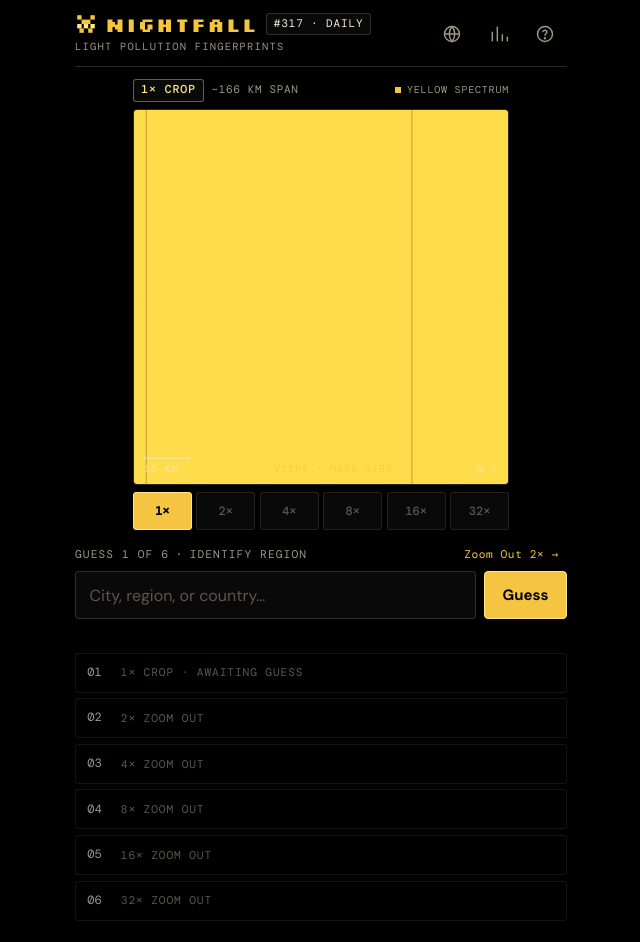
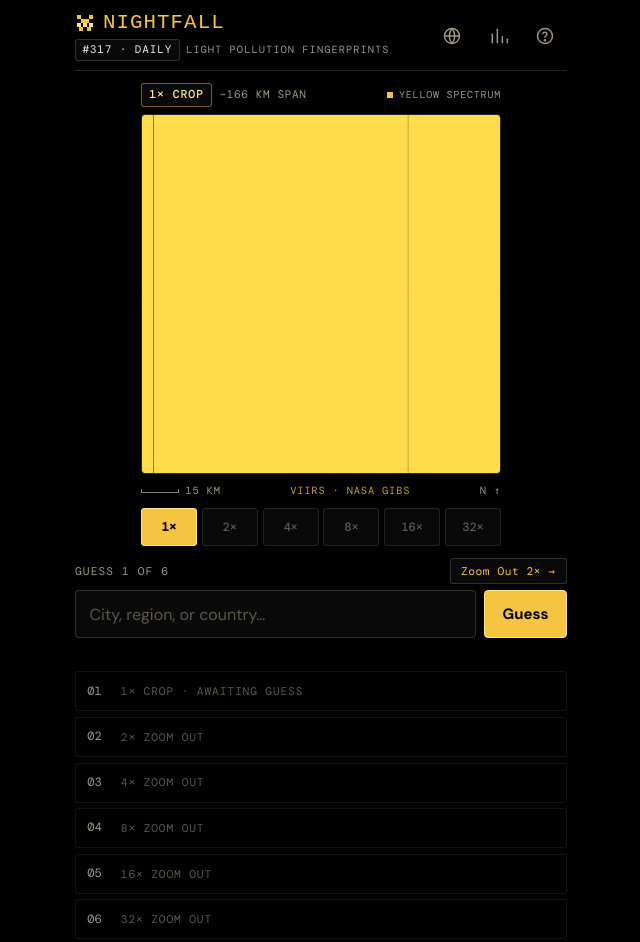
Before and after one commit to talkin-loud/Nightfall, a plain HTML site: page index.html in a window 1280 px wide. Shown: the whole page, without its empty margins (319-959 px from the left). Drawn offline with nearby package versions, Linux system fonts and the light colour scheme; a web font is replaced by a local one.

Commit message:
Use Alien Block Google Font and eliminate UI overlaps

```diff
--- a/index.html
+++ b/index.html
@@ -9,7 +9,8 @@
   <meta name="description" content="Daily geography puzzle: identify world regions from NASA VIIRS nighttime light pollution fingerprints. Wrong guesses zoom out 2x.">
   <link rel="preconnect" href="https://fonts.googleapis.com">
   <link rel="preconnect" href="https://fonts.gstatic.com" crossorigin>
-  <link href="https://fonts.googleapis.com/css2?family=DM+Mono:wght@400;500&family=DM+Sans:wght@400;500;600;700&family=Orbitron:wght@700;900&family=Silkscreen:wght@400;700&display=swap" rel="stylesheet">
+  <link href="https://fonts.googleapis.com/css2?family=Alien+Block&display=swap" rel="stylesheet">
+  <link href="https://fonts.googleapis.com/css2?family=DM+Mono:wght@400;500&family=DM+Sans:wght@400;500;600;700&display=swap" rel="stylesheet">
   <link rel="stylesheet" href="styles.css">
   <script src="puzzles.js" defer></script>
   <script src="app.js" defer></script>
@@ -19,7 +20,7 @@
     <header class="top-bar">
       <div class="brand">
         <div class="brand-row">
-          <svg class="brand-emblem" width="22" height="22" viewBox="0 0 20 20" fill="none" aria-hidden="true">
+          <svg class="brand-emblem" width="20" height="20" viewBox="0 0 20 20" fill="none" aria-hidden="true">
             <rect x="2" y="2" width="4" height="4" fill="#f5c542"></rect>
             <rect x="14" y="2" width="4" height="4" fill="#f5c542"></rect>
             <rect x="6" y="6" width="8" height="4" fill="#f5c542"></rect>
@@ -30,9 +31,11 @@
             <rect x="12" y="14" width="4" height="4" fill="#f5c542"></rect>
           </svg>
           <h1 class="brand-title">NIGHTFALL</h1>
+        </div>
+        <div class="brand-subrow">
           <span id="puzzle-badge" class="puzzle-badge">#001 · DAILY</span>
+          <p class="brand-subtitle">Light Pollution Fingerprints</p>
         </div>
-        <p class="brand-subtitle">Light Pollution Fingerprints</p>
       </div>
 
       <nav class="top-actions" aria-label="Game controls">
@@ -108,6 +111,7 @@
             height="512"
             aria-label="Nighttime satellite light pollution fingerprint showing yellow and white human settlement clusters against pitch-black darkness"
           ></canvas>
+        </div>
 
         <div class="viewport-overlay-bottom" aria-hidden="true">
           <div class="scale-bar-wrap">
@@ -116,7 +120,6 @@
           </div>
           <span id="sat-source-tag" class="sat-source-tag">VIIRS · DNB</span>
           <span class="compass-tick">N ↑</span>
-          </div>
         </div>
 
         <!-- 2x Zoom Step Controls -->
@@ -136,8 +139,6 @@
           <div class="guess-label-row">
             <label for="guess-input" class="guess-label">
               <span id="attempt-label">GUESS 1 OF 6</span>
-              <span class="label-sep">·</span>
-              <span>IDENTIFY REGION</span>
             </label>
             <button type="button" id="skip-zoom-btn" class="text-action-btn">Zoom Out 2× →</button>
           </div>
--- a/styles.css
+++ b/styles.css
@@ -1,3 +1,13 @@
+@font-face {
+  font-family: 'Alien Block Fallback';
+  src:
+    url('https://cdn.jsdelivr.net/npm/@fontsource/alien-block/files/alien-block-latin-400-normal.woff2') format('woff2'),
+    url('https://cdn.jsdelivr.net/gh/google/fonts@main/ofl/alienblock/AlienBlock-Regular.ttf') format('truetype');
+  font-weight: 400;
+  font-style: normal;
+  font-display: swap;
+}
+
 :root {
   --bg-void: #000000;
   --bg-panel: #090909;
@@ -13,7 +23,7 @@
   --success-tone: #b8e06c;
   --danger-tone: #e07a5f;
 
-  --font-logo: 'Silkscreen', 'Orbitron', ui-monospace, monospace;
+  --font-logo: 'Alien Block', 'Alien Block Fallback', ui-monospace, monospace;
   --font-sans: 'DM Sans', -apple-system, BlinkMacSystemFont, 'Segoe UI', sans-serif;
   --font-mono: 'DM Mono', ui-monospace, SFMono-Regular, Menlo, monospace;
 
@@ -99,12 +109,20 @@ body {
 .brand-title {
   margin: 0;
   font-family: var(--font-logo);
-  font-size: 1.25rem;
-  font-weight: 700;
-  letter-spacing: 0.06em;
+  font-size: clamp(1rem, 4.2vw, 1.3rem);
+  font-weight: 400;
+  letter-spacing: 0.05em;
   text-transform: uppercase;
-  line-height: 1;
+  line-height: 1.05;
   color: var(--yellow-glow);
+}
+
+.brand-subrow {
+  display: flex;
+  align-items: center;
+  flex-wrap: wrap;
+  gap: 0.4rem;
+  margin-block-start: 0.3rem;
 }
 
 .puzzle-badge {
@@ -121,10 +139,10 @@ body {
 }
 
 .brand-subtitle {
-  margin: 0.25rem 0 0;
+  margin: 0;
   font-family: var(--font-mono);
   font-size: 0.65rem;
-  letter-spacing: 0.12em;
+  letter-spacing: 0.1em;
   text-transform: uppercase;
   color: var(--text-muted);
 }
@@ -187,8 +205,10 @@ input:focus-visible {
   display: flex;
   align-items: safe center;
   justify-content: space-between;
-  gap: 0.5rem;
-  inline-size: min(100%, max(260px, 47dvh), 430px);
+  flex-wrap: wrap;
+  row-gap: 0.35rem;
+  column-gap: 0.5rem;
+  inline-size: min(100%, max(260px, 45dvh), 430px);
   max-inline-size: 100%;
   min-inline-size: 0;
   margin-inline: auto;
@@ -255,7 +275,7 @@ input:focus-visible {
 
 .viewport-square {
   position: relative;
-  inline-size: min(100%, max(260px, 47dvh), 430px);
+  inline-size: min(100%, max(260px, 45dvh), 430px);
   max-inline-size: 100%;
   aspect-ratio: 1 / 1;
   margin-inline: auto;
@@ -279,35 +299,38 @@ input:focus-visible {
 }
 
 .viewport-overlay-bottom {
-  position: absolute;
-  inset-block-end: 8px;
-  inset-inline: 10px;
   display: flex;
-  align-items: flex-end;
+  align-items: center;
   justify-content: space-between;
-  pointer-events: none;
+  flex-wrap: wrap;
+  gap: 0.5rem;
+  inline-size: min(100%, max(260px, 45dvh), 430px);
+  max-inline-size: 100%;
+  min-inline-size: 0;
+  margin-inline: auto;
+  padding-block: 0.15rem;
   font-family: var(--font-mono);
-  font-size: 0.625rem;
-  letter-spacing: 0.1em;
-  color: rgba(244, 239, 225, 0.58);
+  font-size: 0.65rem;
+  letter-spacing: 0.08em;
+  color: var(--text-muted);
 }
 
 .scale-bar-wrap {
   display: flex;
-  flex-direction: column;
-  gap: 3px;
+  align-items: center;
+  gap: 0.4rem;
 }
 
 .scale-bar-line {
   display: block;
-  inline-size: 46px;
+  inline-size: 38px;
   block-size: 4px;
   border-inline: 1px solid rgba(244, 239, 225, 0.55);
   border-block-end: 1px solid rgba(244, 239, 225, 0.55);
 }
 
 .sat-source-tag {
-  color: rgba(245, 197, 66, 0.7);
+  color: rgba(245, 197, 66, 0.8);
 }
 
 /* 2x Zoom Step Controls */
@@ -315,7 +338,7 @@ input:focus-visible {
   display: grid;
   grid-template-columns: repeat(6, minmax(0, 1fr));
   gap: 0.3rem;
-  inline-size: min(100%, max(260px, 47dvh), 430px);
+  inline-size: min(100%, max(260px, 45dvh), 430px);
   max-inline-size: 100%;
   margin-inline: auto;
 }
@@ -357,6 +380,7 @@ input:focus-visible {
 /* Guess Form */
 .guess-section {
   position: relative;
+  z-index: 10;
   min-inline-size: 0;
   max-inline-size: 100%;
 }
@@ -372,7 +396,8 @@ input:focus-visible {
   display: flex;
   align-items: center;
   justify-content: space-between;
-  gap: 0.5rem;
+  flex-wrap: wrap;
+  gap: 0.4rem;
   min-inline-size: 0;
 }
 
@@ -387,16 +412,12 @@ input:focus-visible {
   cursor: pointer;
 }
 
-.label-sep {
-  color: var(--yellow-glow);
-}
-
 .text-action-btn {
-  padding-block: 0.2rem;
-  padding-inline: 0.45rem;
-  border: 1px solid transparent;
+  padding-block: 0.3rem;
+  padding-inline: 0.65rem;
+  border: 1px solid var(--border-subtle);
   border-radius: var(--radius-sm);
-  background: transparent;
+  background-color: var(--bg-panel);
   color: var(--yellow-glow);
   font-family: var(--font-mono);
   font-size: 0.7rem;
@@ -407,8 +428,8 @@ input:focus-visible {
 }
 
 .text-action-btn:hover {
-  background-color: var(--bg-panel);
-  border-color: rgba(245, 197, 66, 0.35);
+  background-color: var(--bg-elevated);
+  border-color: var(--yellow-glow);
 }
 
 .combobox-row {
@@ -524,7 +545,8 @@ input:focus-visible {
 .suggestions-list {
   position: absolute;
   inset-inline: 0;
-  inset-block-end: calc(100% + 6px);
+  inset-block-start: calc(100% + 4px);
+  inset-block-end: auto;
   z-index: 30;
   margin: 0;
   padding: 0.3rem;
@@ -791,7 +813,7 @@ input:focus-visible {
   margin: 0;
   font-family: var(--font-logo);
   font-size: 1.05rem;
-  font-weight: 700;
+  font-weight: 400;
   letter-spacing: 0.04em;
   text-transform: uppercase;
   color: var(--yellow-core);
@@ -956,9 +978,9 @@ input:focus-visible {
 }
 
 .archive-btn {
-  display: flex;
+  display: grid;
+  grid-template-columns: minmax(0, 1fr) auto;
   align-items: center;
-  justify-content: space-between;
   gap: 0.6rem;
   inline-size: 100%;
   min-block-size: 48px;
@@ -985,6 +1007,9 @@ input:focus-visible {
   font-weight: 600;
   font-size: 0.9rem;
   min-inline-size: 0;
+  overflow: hidden;
+  text-overflow: ellipsis;
+  white-space: nowrap;
 }
 
 .archive-tag {
```
Lines whose indentation alone changed are shown as unchanged.
